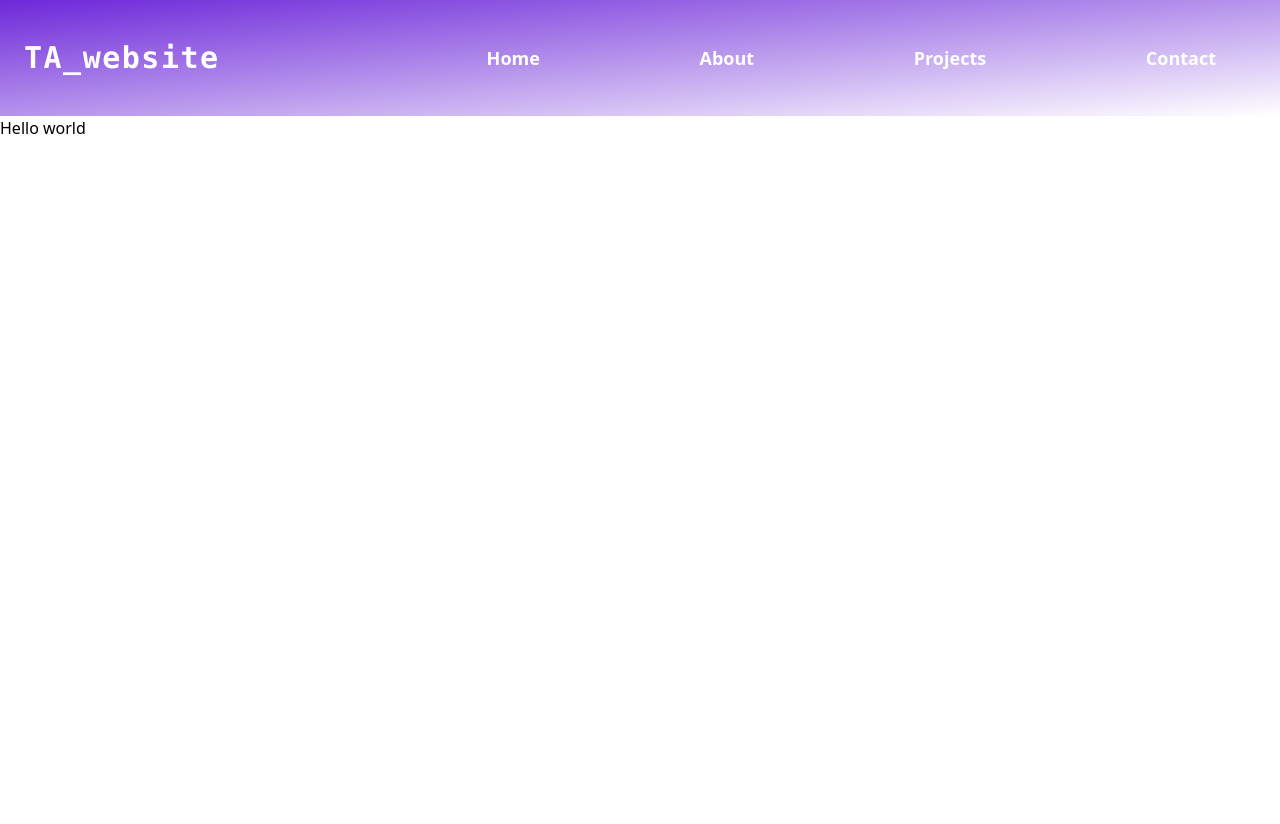
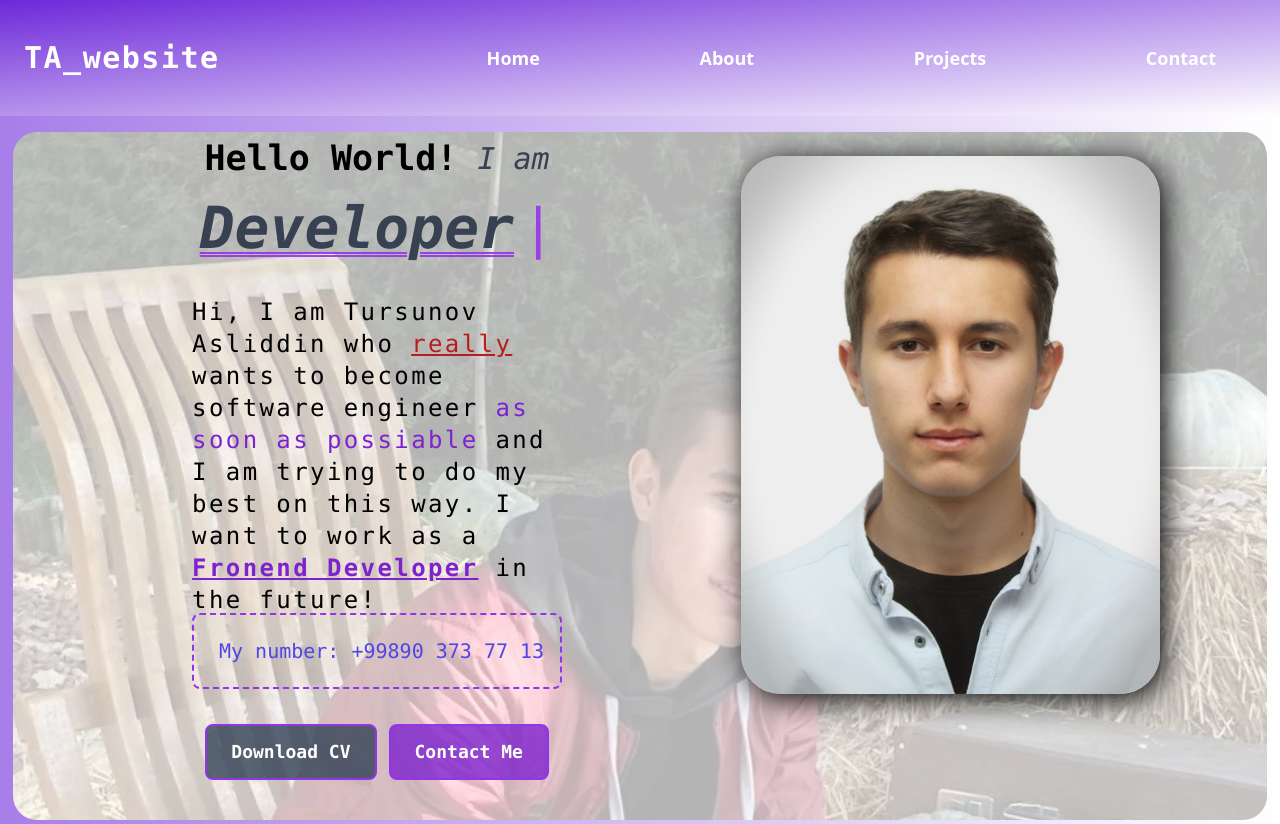
Before and after one commit to asliddintursunov/my-first-personnal-website, a website: page src/index.html in a window 1280 px wide. Shown: the top 824 px of the page. Drawn offline with Linux system fonts and the light colour scheme.

Commit message:
navbar and home page are completed

```diff
--- a/src/index.html
+++ b/src/index.html
@@ -1,5 +1,5 @@
 <!DOCTYPE html>
-<html lang="en">
+<html lang="en" class="scroll-smooth">
 <head>
     <meta charset="UTF-8">
     <meta http-equiv="X-UA-Compatible" content="IE=edge">
@@ -8,7 +8,7 @@
     <link href="/dist/output.css" rel="stylesheet">
 </head>
 <body class="m-0 p-0 h-[2000px] select-none">
-    <nav class="flex flex-col h-fit bg-gradient-to-br from-violet-700 w-full">
+    <nav class="flex flex-col h-fit bg-gradient-to-br from-violet-700 to-white w-full">
         <div class="flex justify-between text-white items-center py-7">
             <p class="ml-6 grow text-3xl font-mono font-black tracking-wider max-[860px]:text-2xl">TA_website</p>
 
@@ -36,8 +36,8 @@
                 </ul>
             </div>
         </div>
-        <div class="min-[860px]:hidden hidden" id="bottom_navbar">
-            <ul class="flex flex-col duration-1000 text-center">
+        <div class="min-[860px]:hidden hidden bg-gradient-to-br from-violet-700/30 to-white/30" id="bottom_navbar">
+            <ul class="flex flex-col duration-1000 text-center" id="ulElement-mobile">
                 <li class="border-solid py-4 text-lg font-bold hover:bg-purple-500/60 cursor-pointer text-white duration-700">
                     <a href="#home">Home</a>
                 </li>
@@ -53,8 +53,45 @@
             </ul>
         </div>
     </nav>
-    <section>
-        Hello world
+    <section id="home" class="w-full h-full flex justify-center bg-gradient-to-r from-violet-700/60 to-white/60">
+        <div class="w-full h-fit bg-no-repeat bg-cover bg-top bg-fixed bg-[url('/images/luxa.org-opacity-changed-me_in_red_shirt.webp');] min-[860px]:w-[98%] min-[860px]:my-4 min-[860px]:rounded-3xl max-[860px]:w-[96%] max-[860px]:my-2 max-[860px]:rounded-xl flex justify-around max-[860px]:flex-col space-x-6 max-[860px]:items-center flex-row-reverse pb-10">
+            <div class="m-6 min-[860px]:h-fit min-[860px]:w-[40%] max-[860px]:w-[70%] flex">
+                <img src="/images/MyPhoto.jpg" class=" max-[860px]:rounded-[40px] max-[860px]:shadow-[0_0_30px] shadow-gray-600 min-[860px]:rounded-[40px] min-[860px]:shadow-[5px_5px_30px] min-[1200px]:w-5/6 min-[1400px]:w-3/4">
+            </div>
+            <div class="grow flex flex-col items-center font-mono">
+                <div class="flex flex-col items-center">
+                    <div class="flex space-x-[20px] align-middle">
+                        <strong class="text-[35px]">Hello World!</strong>
+                        <i class="text-[30px] pt-1 text-gray-700">I am</i>
+                    </div>
+                    <div class="flex space-x-2 items-center">
+                        <strong class="text-[58px] underline underline-offset-4 decoration-2 decoration-purple-600/90 italic decoration-double text-gray-700">Developer</strong>
+                        <span class="text-[54px] font-thin text-purple-600/90">|</span>
+                    </div>
+                    <div class="w-[370px] max-[860px]:w-4/5 flex flex-col mt-6">
+                        <div>
+                            <h1 class="text-2xl tracking-widest">
+                                Hi, I am Tursunov Asliddin who <span class="text-red-700 underline">really</span> wants to become software engineer <span class="text-purple-700 ">as soon as possiable</span> and I am trying to do my best on this way. I want to work as a <span class="font-bold text-purple-700 underline ">Fronend Developer</span> in the future!
+                            </h1>
+                        </div>
+                        <div class="flex flex-row space-x-2 animate-bounce mt-4 justify-center items-center p-4 border-dashed border-2 border-purple-600 rounded-lg hover:border-white hover:bg-purple-500/90 duration-[400ms] cursor-pointer">
+                            <svg xmlns="http://www.w3.org/2000/svg" fill="none" viewBox="0 0 24 24" stroke-width="1.5" stroke="currentColor" class="w-10 h-10 stroke-indigo-600  hover:stroke-amber-100 duration-[400ms]">
+                                <path stroke-linecap="round" stroke-linejoin="round" d="M17.982 18.725A7.488 7.488 0 0012 15.75a7.488 7.488 0 00-5.982 2.975m11.963 0a9 9 0 10-11.963 0m11.963 0A8.966 8.966 0 0112 21a8.966 8.966 0 01-5.982-2.275M15 9.75a3 3 0 11-6 0 3 3 0 016 0z" />
+                            </svg>
+                            <h1 class="text-xl text-indigo-600 whitespace-nowrap hover:text-white duration-[400ms] cursor-pointer">My number: +99890 373 77 13</h1>
+                        </div>
+                    </div>
+                </div>
+                <div class="flex flex-row space-x-3 mt-4 tracking-normal font-bold text-lg min-[860px]:justify-end max-[860px]:justify-center text-white">
+                    <button class="py-3 px-6 border-solid box-border border-2 border-purple-600 rounded-lg hover:bg-slate-700/80 hover:border-white bg-slate-700/80 duration-300 hover:shadow-[inset_2px_5px_10px] hover:shadow-slate-900">
+                        <a href="1.pdf" download>Download CV</a>
+                    </button>
+                    <button class="py-3 px-6 border-solid box-border border-2 border-purple-600 rounded-lg hover:bg-purple-700/80 hover:border-white  bg-purple-700/80 duration-300 hover:shadow-[inset_2px_5px_10px] hover:shadow-purple-900">
+                        <a href="https://t.me/farkhodovich_04" target="_blank">Contact Me</a>
+                    </button>
+                </div>
+            </div>
+        </div>
     </section>
 
     <script src="/dist/output.js"></script>
```
Also changed, not shown: dist/output.css, dist/output.js, images/MyPhoto.jpg (added), images/luxa.org-opacity-changed-me_in_red_shirt.webp (added), images/me_in_red_shirt.webp (added).
